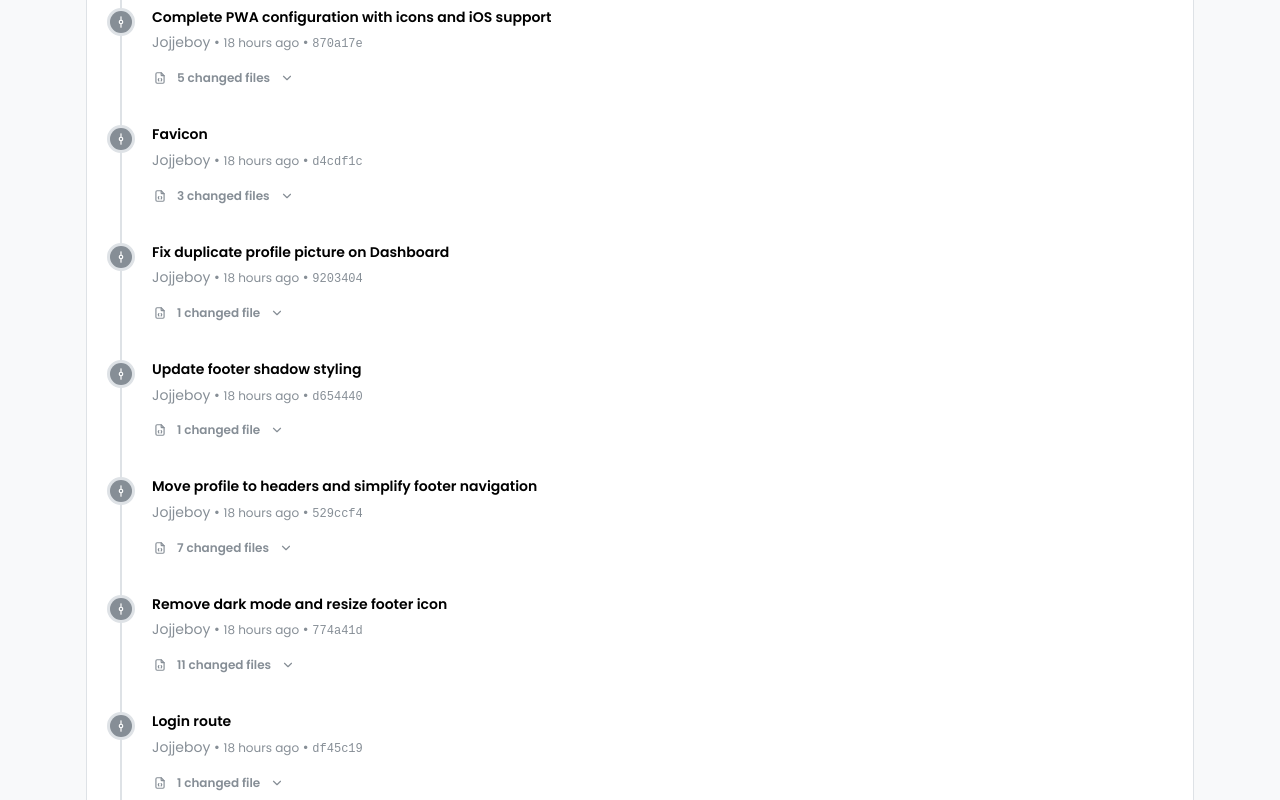
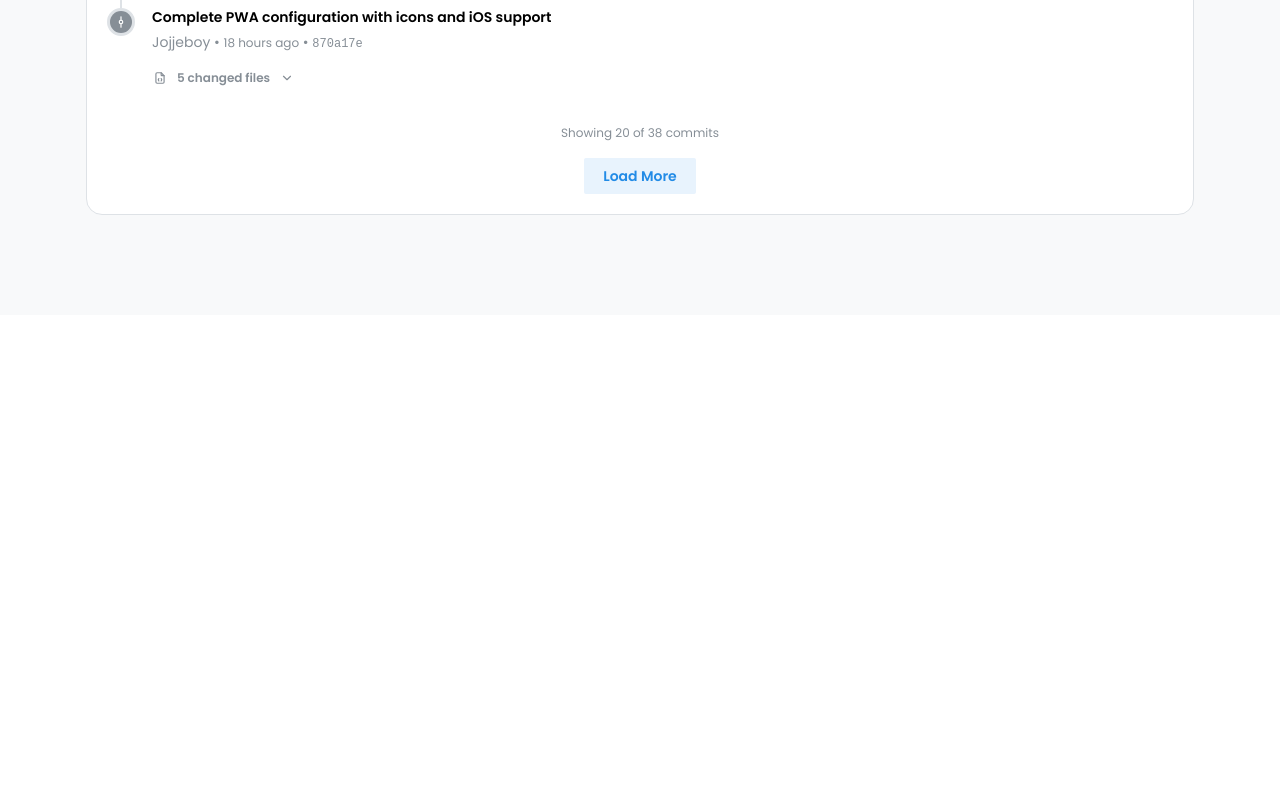
Before and after one commit to Jojjeboy/workout-log, a React (Vite) app: page /changelog in a window 1280 px wide. Shown: the part 2620-3420 px from the top of the page. After the commit the page ends 3020 px from the top, so only its background shows below. Built offline with nearby package versions, Linux system fonts and the light colour scheme; no server answers; sample sign-in values are in the browser's storage.

Commit message:
fix: replace changelog infinite scroll with load more button, restrict future dates
- Replace unreliable infinite scroll in Changelog with manual 'Load More' button
- Add 'Load More' translation keys
- Restrict WorkoutLogger date picker to prevent future date selection (maxDate=today)

```diff
--- a/src/features/changelog/ChangelogPage.tsx
+++ b/src/features/changelog/ChangelogPage.tsx
@@ -44,30 +44,14 @@ export function ChangelogPage() {
         fetchCommits();
     }, []);
 
-    // Infinite scroll effect
-    useEffect(() => {
-        const handleScroll = () => {
-            // Check if user is near the bottom of the page
-            const scrollTop = window.pageYOffset || document.documentElement.scrollTop;
-            const windowHeight = window.innerHeight;
-            const documentHeight = document.documentElement.scrollHeight;
-
-            // Trigger when within 200px of the bottom
-            const scrolledToBottom = scrollTop + windowHeight >= documentHeight - 200;
-
-            if (scrolledToBottom && !isLoadingMore && displayedCount < allCommits.length) {
+    const handleLoadMore = () => {
         setIsLoadingMore(true);
         // Simulate a small delay for better UX
         setTimeout(() => {
             setDisplayedCount(prev => Math.min(prev + 10, allCommits.length));
             setIsLoadingMore(false);
         }, 300);
-            }
     };
-
-        window.addEventListener('scroll', handleScroll);
-        return () => window.removeEventListener('scroll', handleScroll);
-    }, [displayedCount, allCommits.length, isLoadingMore]);
 
     const commits = allCommits.slice(0, displayedCount);
 
@@ -214,14 +198,21 @@ export function ChangelogPage() {
                                 </Box>
                             )}
 
-                            <Text size="xs" c="dimmed">
+                            <Text size="xs" c="dimmed" mb="md">
                                 {t('changelog.showing')} {commits.length} {t('changelog.of')} {allCommits.length} {t('changelog.commits')}
-                                {displayedCount < allCommits.length && !isLoadingMore && (
-                                    <Text component="span" c="blue" style={{ marginLeft: '8px' }}>
-                                        {t('changelog.scrollToLoadMore')}
                             </Text>
+
+                            {displayedCount < allCommits.length && (
+                                <Button
+                                    onClick={handleLoadMore}
+                                    loading={isLoadingMore}
+                                    variant="light"
+                                    color="blue"
+                                    size="sm"
+                                >
+                                    {t('changelog.loadMore')}
+                                </Button>
                             )}
-                            </Text>
                         </Box>
                     </Paper>
                 )}
--- a/src/features/workouts/WorkoutLogger.tsx
+++ b/src/features/workouts/WorkoutLogger.tsx
@@ -153,6 +153,7 @@ export function WorkoutLogger({ onSave, isSaving, initialSets, initialDate, onSa
                 clearable={false}
                 valueFormat="DD MMM YYYY"
                 radius="xs"
+                maxDate={new Date()}
             />
 
             <Group grow>
--- a/src/locales/en/translation.json
+++ b/src/locales/en/translation.json
@@ -70,6 +70,7 @@
     "of": "of",
     "commits": "commits",
     "scrollToLoadMore": "• Scroll down to load more",
+    "loadMore": "Load More",
     "changedFiles": "changed",
     "file": "file",
     "files": "files"
--- a/src/locales/sv/translation.json
+++ b/src/locales/sv/translation.json
@@ -70,6 +70,7 @@
     "of": "av",
     "commits": "commits",
     "scrollToLoadMore": "• Scrolla ner för att ladda fler",
+    "loadMore": "Ladda fler",
     "changedFiles": "ändrade",
     "file": "fil",
     "files": "filer"
```
Lines whose indentation alone changed are shown as unchanged.
